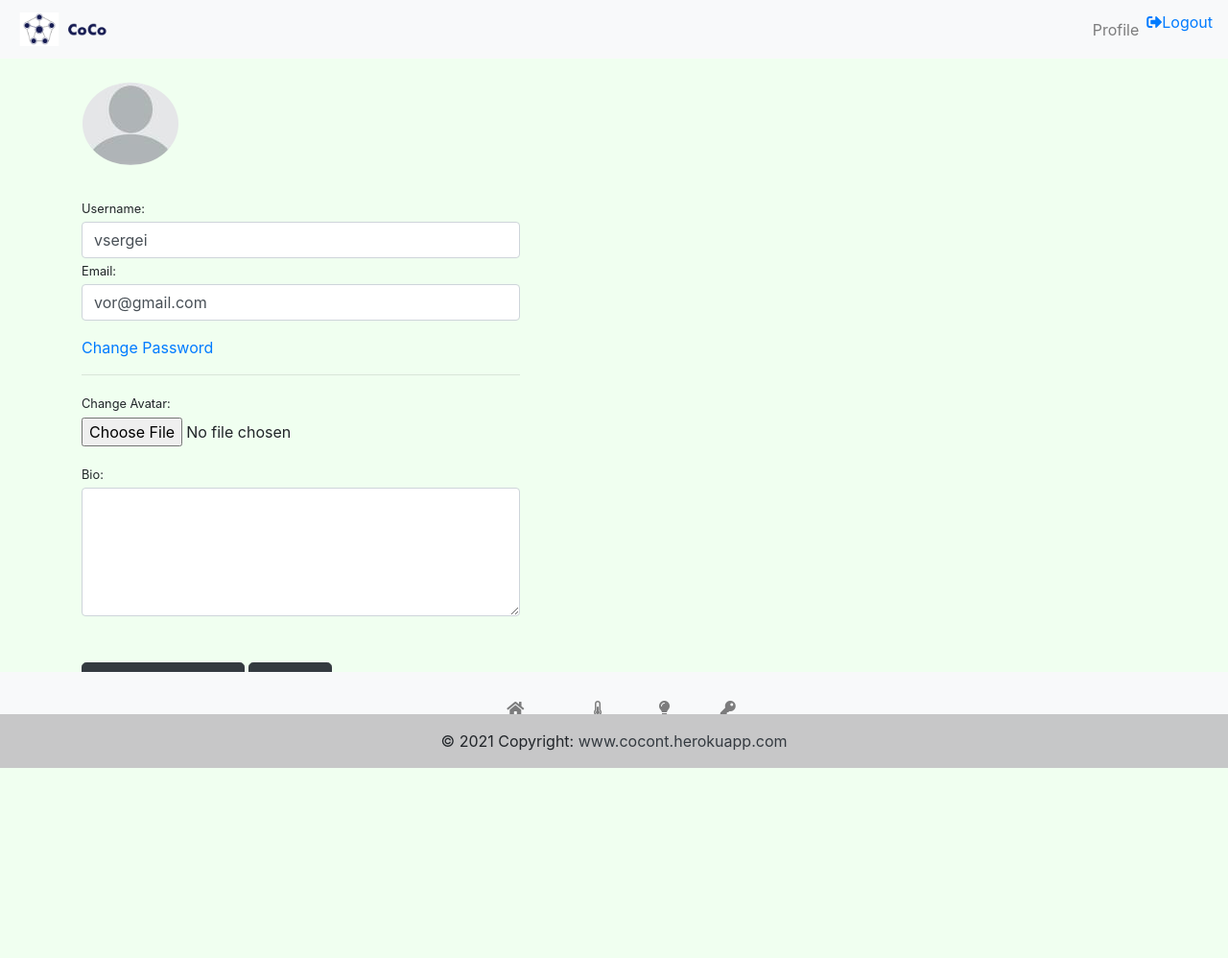
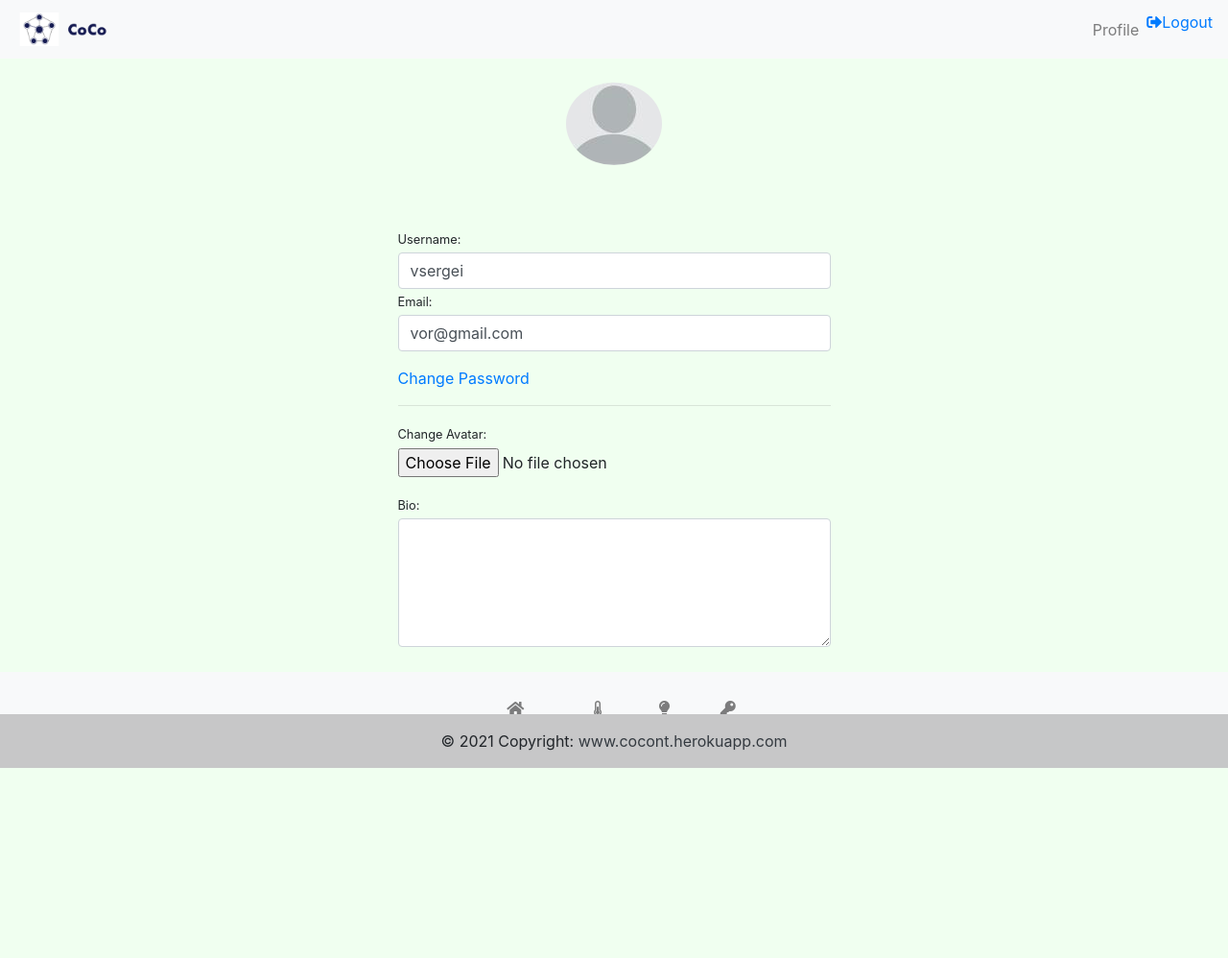
Before and after one commit to SergeiVorobev/Smart-home-website, a Django app: page /profile/ in a window 1280 px wide. Shown: the whole page at 96% size. Before the commit the page ends 800 px from the top, so only its background shows below. Run offline with Django 3.2, Linux system fonts and the light colour scheme; a user stored in the database is signed in; data comes from the database, SQL or seed files in the repository; both versions use the stored data as it was after the commit; some libraries are stand-ins or nearby versions.

Commit message:
profile update

```diff
--- a/templates/users/profile.html
+++ b/templates/users/profile.html
@@ -1,9 +1,13 @@
 {% extends "base.html" %}
 {% block title %}Profile Page{% endblock title %}
 {% block content %}
+    <div class="container d-flex align-items-center justify-content-center">
         <div class="row my-3 p-3">
             <img class="rounded-circle account-img" src="{{ user.profile.avatar.url }} " style="cursor: pointer;"/>
         </div>
+    </div>
+    <div class="container d-flex align-items-center justify-content-center">
+        <div class="row my-3 p-3">
             {% if user_form.errors %}
                 <div class="alert alert-danger alert-dismissible" role="alert">
                     <div id="form_errors">
@@ -20,7 +24,7 @@
                 <form method="post" enctype="multipart/form-data">
                     {% csrf_token %}
                     <div class="form-row">
-                <div class="col-md-5">
+                        <div class="col-md-12">
                             <div class="form-group">
                                 <label class="small mb-1">Username:</label>
                                     {{ user_form.username }}
@@ -37,8 +41,18 @@
                         </div>
                     </div>
                     <br><br>
-            <button type="submit" class="btn btn-dark btn-lg">Save Changes</button>
-            <button type="reset" class="btn btn-dark btn-lg">Reset</button>
+                    <div class="container  align-items-center justify-content-center">
+                        <div class=" justify-content-center mt-3 login_container">
+                            <input class="btn login_btn" type="submit" value="Save Changes">
+                            <input class="btn login_btn" type="reset" value="Reset">
+
+                        </div>
+{#                        <button type="submit" class="btn btn-dark btn-lg">Save Changes</button>#}
+{#                        <button type="reset" class="btn btn-dark btn-lg">Reset</button>#}
+                    </div>
                 </form>
             </div>
+        </div>
+    </div>
+    </div>
 {% endblock content %}
```
Also changed, not shown: smart_home/views.py (+1 -133 lines), templates/users/edit_profile.html (+4 -43 lines), db.sqlite3, media/IMG_5013.jpg (added), media/profile_images/Acc.png (added), templates/base.html (indentation only). Lines whose indentation alone changed are shown as unchanged.
